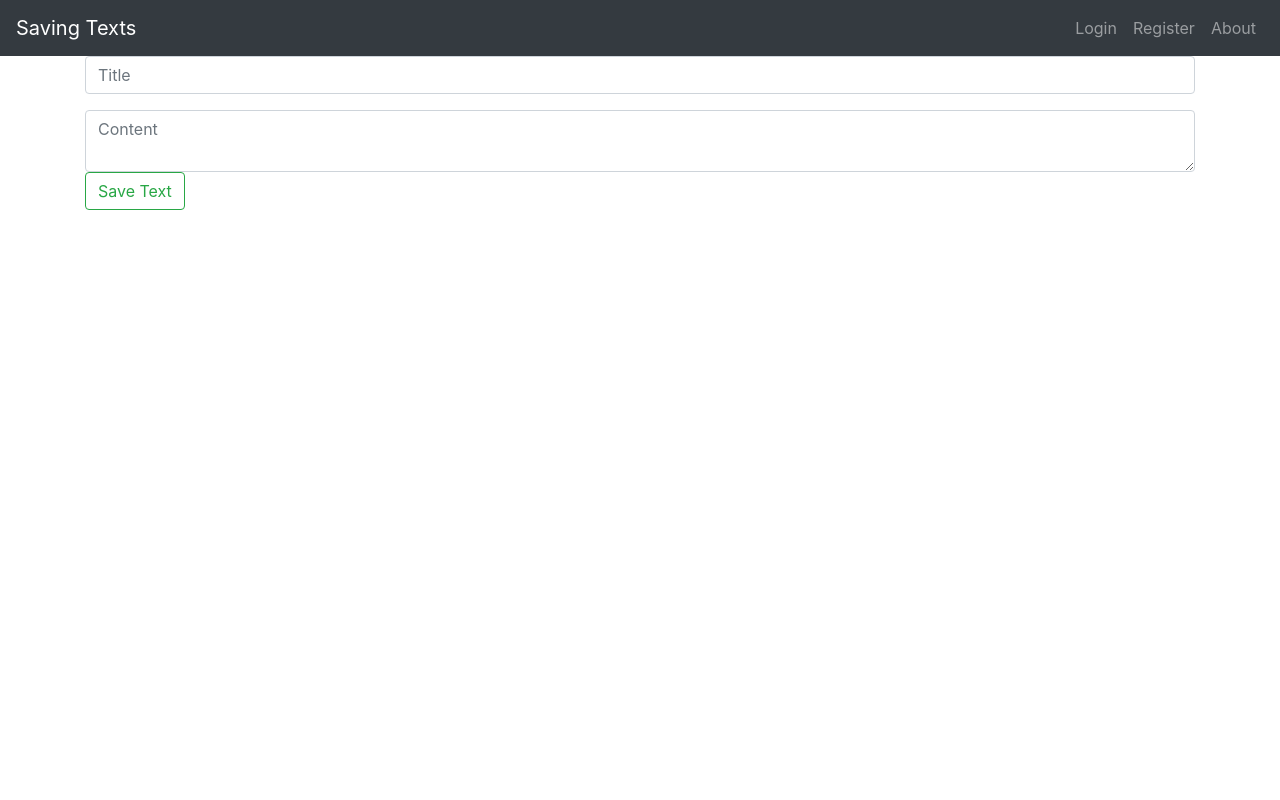
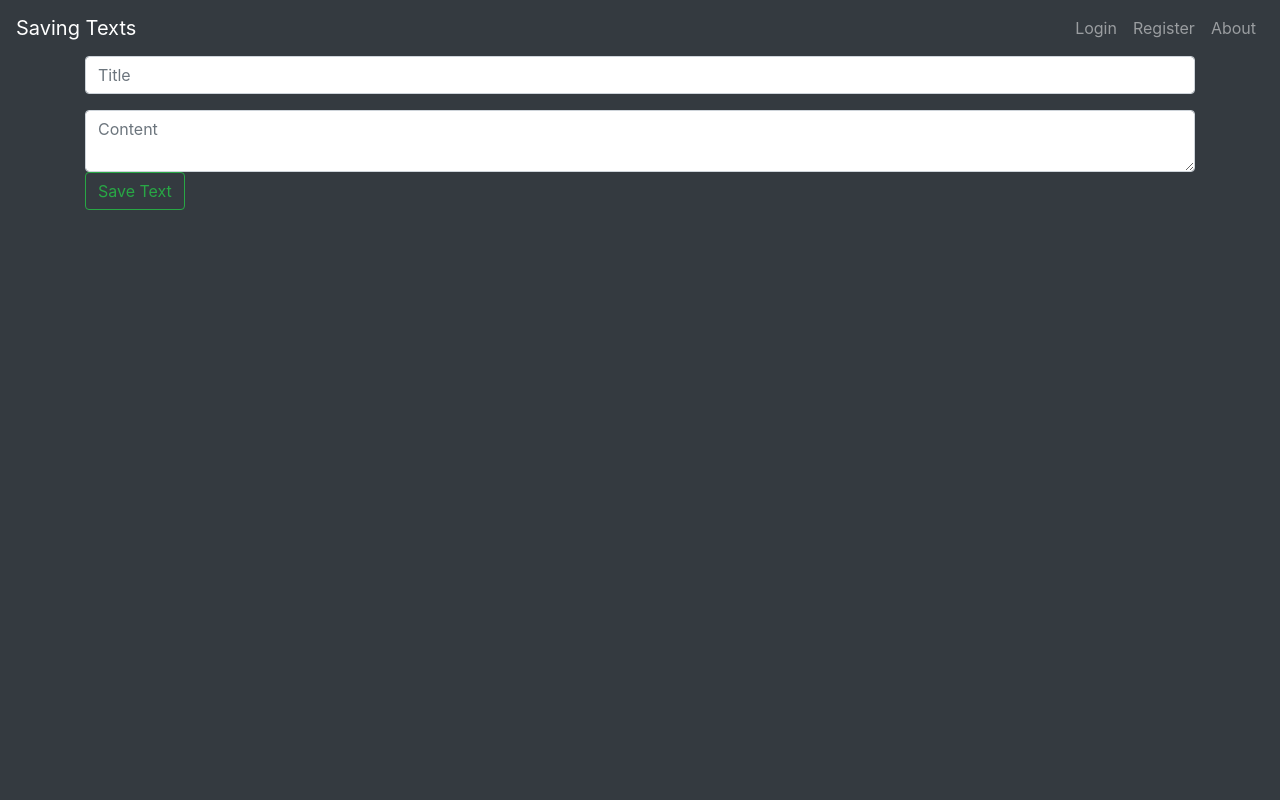
Before and after one commit to peter3605/Final-Project, a Flask app: template flask_app/templates/index.html in a window 1280 px wide. Run offline with Flask 2, Linux system fonts and the light colour scheme; the template is opened without the code that fills it: values that come from a table or form of the project are taken from there, others are empty; some libraries are stand-ins or nearby versions.

Commit message:
bootstrap

```diff
--- a/flask_app/templates/account.html
+++ b/flask_app/templates/account.html
@@ -1,5 +1,6 @@
 {% extends "header.html" %}
 {% block content %}
+<body class = "bg-dark text-light">
 <div class="row">
     <div class="col">
         <h1>Hey, {{ current_user.username }}!</h1>
@@ -30,4 +31,5 @@
 <a href="{{ url_for('texts.user_detail', username=current_user.username) }}">
     <h4>Click here to see all of your texts!</h4>
 </a>
+</body>
 {% endblock %}>
--- a/flask_app/templates/index.html
+++ b/flask_app/templates/index.html
@@ -1,8 +1,8 @@
 {% extends "header.html" %}
 {% block content %}
-
-<div class="row">
-    <div class="col">
+<body class = "bg-dark text-light">
+<div class="row bg-dark text-light">
+    <div class="col bg-dark text-light">
         <form action="/" class="form-group my-2 my-lg-0" method="POST">
             {% with messages = get_flashed_messages() %}
                 {% if messages %}
@@ -46,8 +46,8 @@
         </form>
     </div>
 </div>
-<div class="row">
-    <div class="col">
+<div class="row bg-dark text-light">
+    <div class="col bg-dark text-light">
         {% if texts %}
         <h1> Texts <small class="float-right">{{ texts.count() }} texts</small></h1>
         <ul class="media-list">
@@ -70,4 +70,5 @@
         {% endif %}
     </div>
 </div>
+</body>
 {% endblock %}
```
Also changed, not shown: flask_app/templates/user_detail.html (+2 -0 lines).
